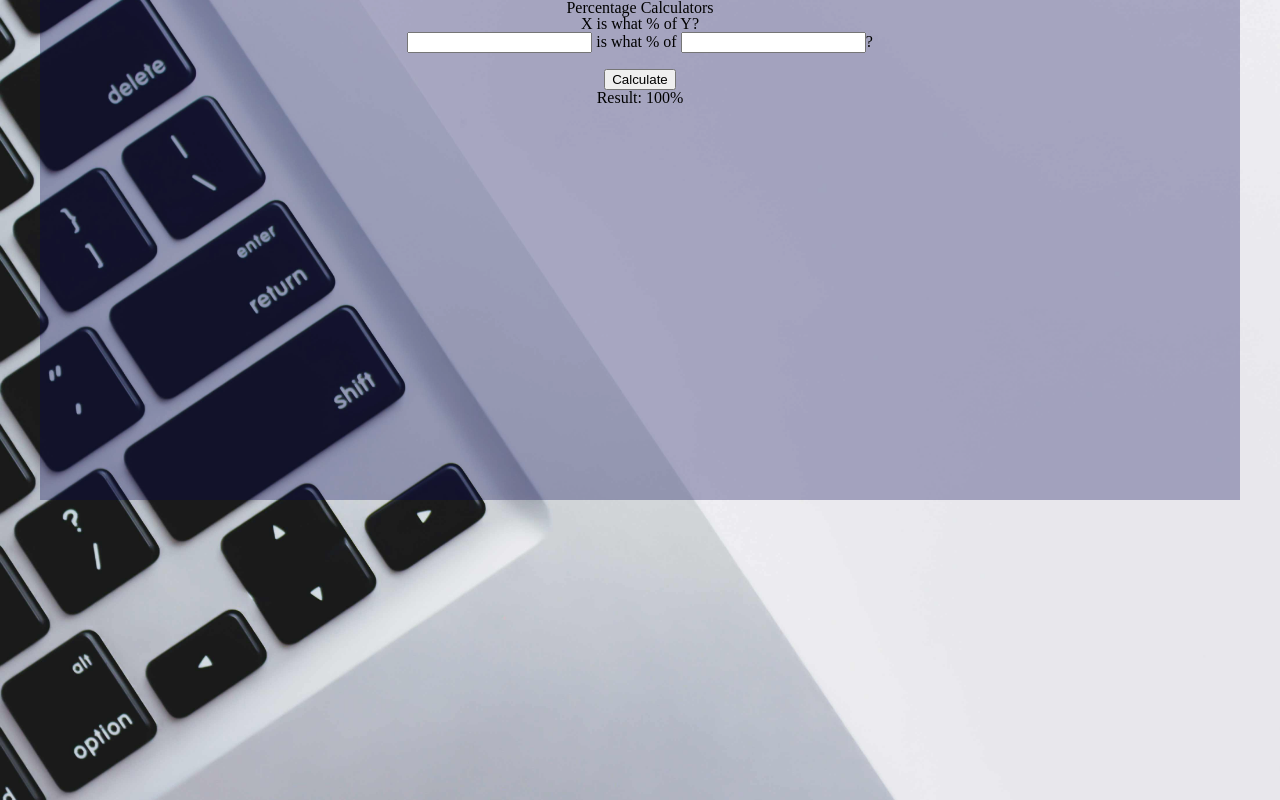
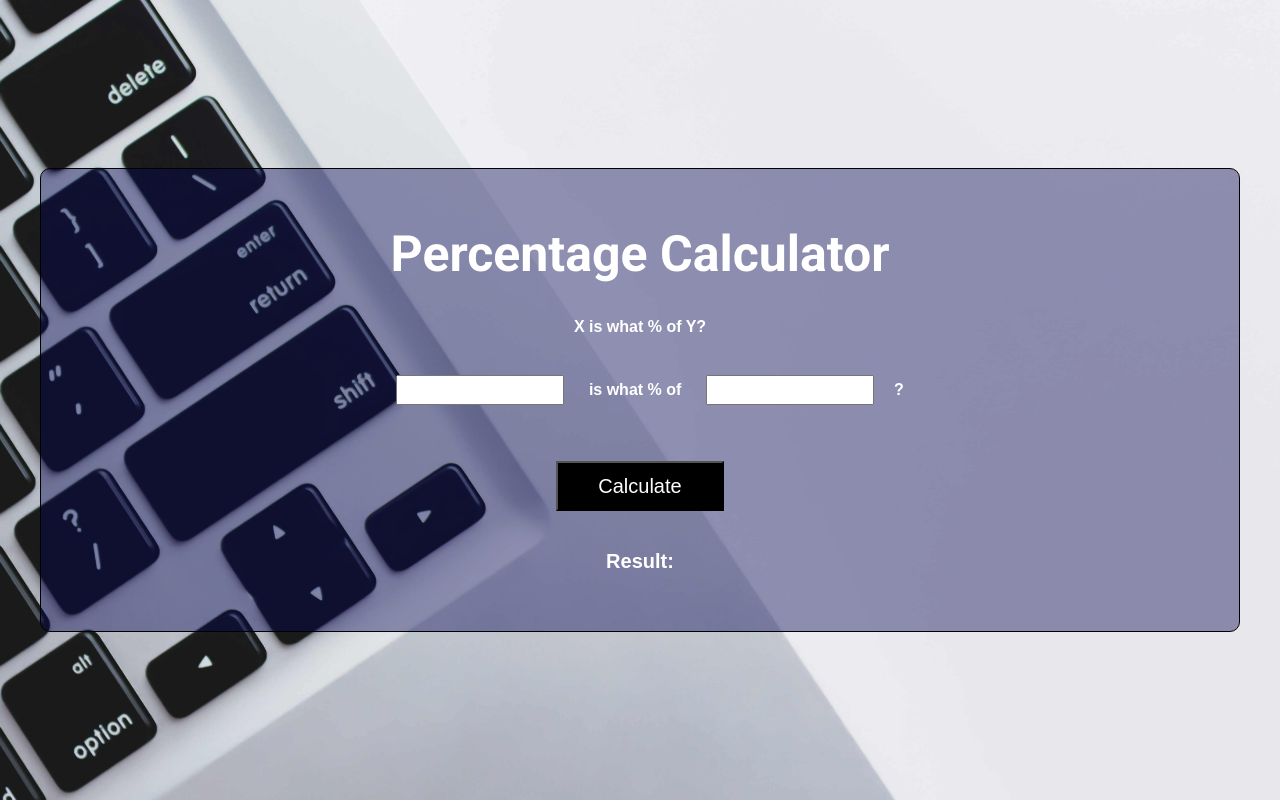
Before and after one commit to DanZ98/Calculator, a plain HTML site: page index.html in a window 1280 px wide. Drawn offline with Linux system fonts and the light colour scheme.

Commit message:
Updated HTML and CSS files

```diff
--- a/assets/css/styles.css
+++ b/assets/css/styles.css
@@ -1,3 +1,5 @@
+@import url('https://fonts.googleapis.com/css2?family=Roboto:wght@400;700&display=swap');
+
 html{
     -webkit-box-sizing: border-box;
     -moz-box-sizing: border-box;
@@ -8,7 +10,6 @@ html{
     -o-background-size: cover;
     background-size: cover;
     background-color: #000;
-
 }
 
   *, *:before, *:after{
@@ -24,29 +25,112 @@ html{
        content: " ";
        clear: both;
        height: 0;
-       }
+  }
   .clearfix { display: inline-block; }
   /* start commented backslash hack \*/
   * html .clearfix { height: 1%; }
   .clearfix { display: block; }
   /* close commented backslash hack */
 
-body{
+main#wrapper{
+  position: fixed;
+  top: 50%;
+  left: 50%;
+  transform: translate(-50%, -50%);
+  width: 100%;
+  padding: 0 20px;
+}
 
+main#wrapper #container{
+  margin: 0 auto;
+  display: flex;
+  max-width: 1200px;
+  width: 100%;
+  height: auto;
+  text-align: center;
+  background-color: rgba(0,0,80,.4);
+  border: 1px solid #000;
+  -webkit-border-radius: 10px;
+  -moz-border-radius: 10px;
+  -o-border-radius: 10px;
+  border-radius: 10px;
+}
 
+main#wrapper #copy-container{
+  margin: auto;
+  padding: 60px 0;
+}
+
+main#wrapper h1{
+  padding: 0 20px;
+  font-size: 50px;
+  font-family: 'Roboto', sans-serif;
+  font-weight: 700;
+  color: #fff;
+}
+
+main#wrapper p{
+  margin-top: 40px;
+  font-family: Arial;
+  color: #fff;
+  font-weight: bold;
+}
+
+main#wrapper form{
+  margin-top: 20px;
+  padding: 0 10px;
+  font-family: Arial, sans-serif;
+  color: #fff;
+  font-weight: bold;
+}
+
+main#wrapper form input{
+  margin: 20px;
+  width: 30%;
+  height: 30px;
+  font-family: Arial, sans-serif;
+}
+
+main#wrapper #copy-container form #calculate{
+  font-size: 20px;
+  background-color: #000;
+  color: #fff;
+  height: 50px;
+  vertical-align: middle;
+  line-height: 0px;
+  cursor: pointer;
+}
+
+main#wrapper h2{
+  margin-top: 20px;
+  font-family: Arial;
+  font-weight: bold;
+  font-size: 20px;
+  color: #fff;
+}
+
+@media only screen and (max-width:768px){
+
+  main#wrapper #copy-container{
+    padding: 30px 0;
+  }
+
+  main#wrapper #copy-container form span::before{
+    content: "\a";
+    white-space: pre;
+  }
+
+  main#wrapper form input{
+    margin: 20px 0;
+    width: 100%;
+  }
+
+  main#wrapper h1{
+    margin-top: 20px;
+  }
+
+  main#wrapper h2{
+    padding-bottom: 20px;
+  }
 
 }
-
-main#wrapper{
-    margin: 0 auto;
-    max-width: 1200px;
-    width: 100%;
-    height: 500px;
-    text-align: center;
-    background-color: rgba(0,0,80,.3);
-
-
-
-
-
-}
--- a/index.html
+++ b/index.html
@@ -13,16 +13,18 @@
 <body>
     <main id="wrapper">
         <div id="container">
-            <h1>Percentage Calculators</h1>
+            <div id="copy-container">
+                <h1>Percentage Calculator</h1>
                 <p>X is what % of Y?</p>
                 <form id="xIsWhatPerentOfY">
                     <input type="text" id="numField1"> is what % of
-                <input type="text" id="numField2">?
+                    <input type="text" id="numField2"><span>?</span>
                     <br>
                     <br>
-                <input type="submit" value="Calculate">
+                    <input type="submit" value="Calculate" id="calculate">
                 </form>
-            <h2 id="resultField">Result: 100%</h2>
+                <h2 id="resultField">Result: </h2>
+            </div>
         </div>
     </main>
 <script type="text/javascript" src="assets/js/jquery-3.4.1.min.js"></script>
```
Lines whose indentation alone changed are shown as unchanged.
